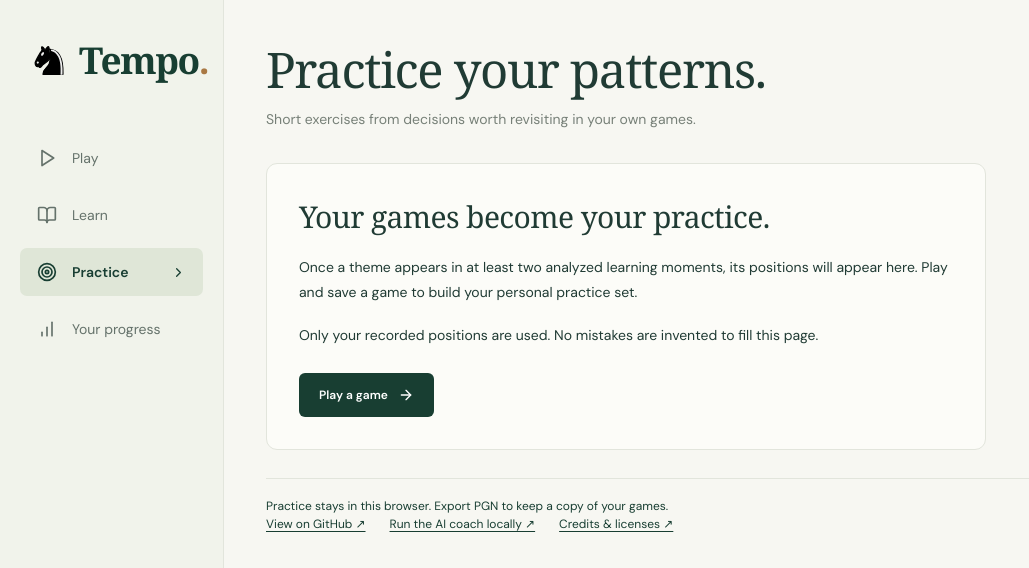
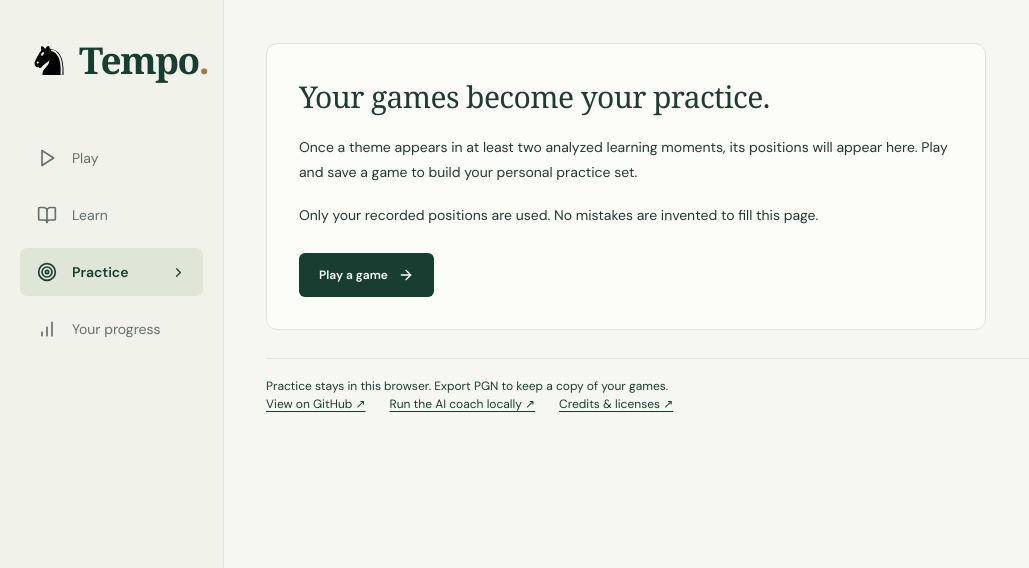
Before and after one commit to pbot424/tempo-chess-trainer, a React (Vite) app: page / in a window 1280 px wide. Both pictures are taken after a click on the button "Practice". Shown: the top 568 px of the page, without its empty margins (0-1029 px from the left). Built offline with nearby package versions, Linux system fonts and the light colour scheme; a web font is replaced by a local one.

Commit message:
style: remove the Practice page introduction

```diff
--- a/src/Practice.tsx
+++ b/src/Practice.tsx
@@ -15,7 +15,6 @@ export default function Practice({ records, onPlay }: { records: GameRecord[]; o
   const visible = library.exercises.filter((item) => filter === "all" || item.theme === filter)
     .sort((a,b) => Number(practiceDue(progress[b.key], Date.now())) - Number(practiceDue(progress[a.key], Date.now())));
   return <div className="practice-page">
-    <header className="page-header"><div><h1>Practice your patterns.</h1><p>Short exercises from decisions worth revisiting in your own games.</p></div></header>
     {!library.exercises.length ? <section className="panel practice-empty">
       <h2>{library.candidateCount ? "A pattern needs another example." : "Your games become your practice."}</h2>
       <p>Once a theme appears in at least two analyzed learning moments, its positions will appear here. Play and save a game to build your personal practice set.</p>
```
